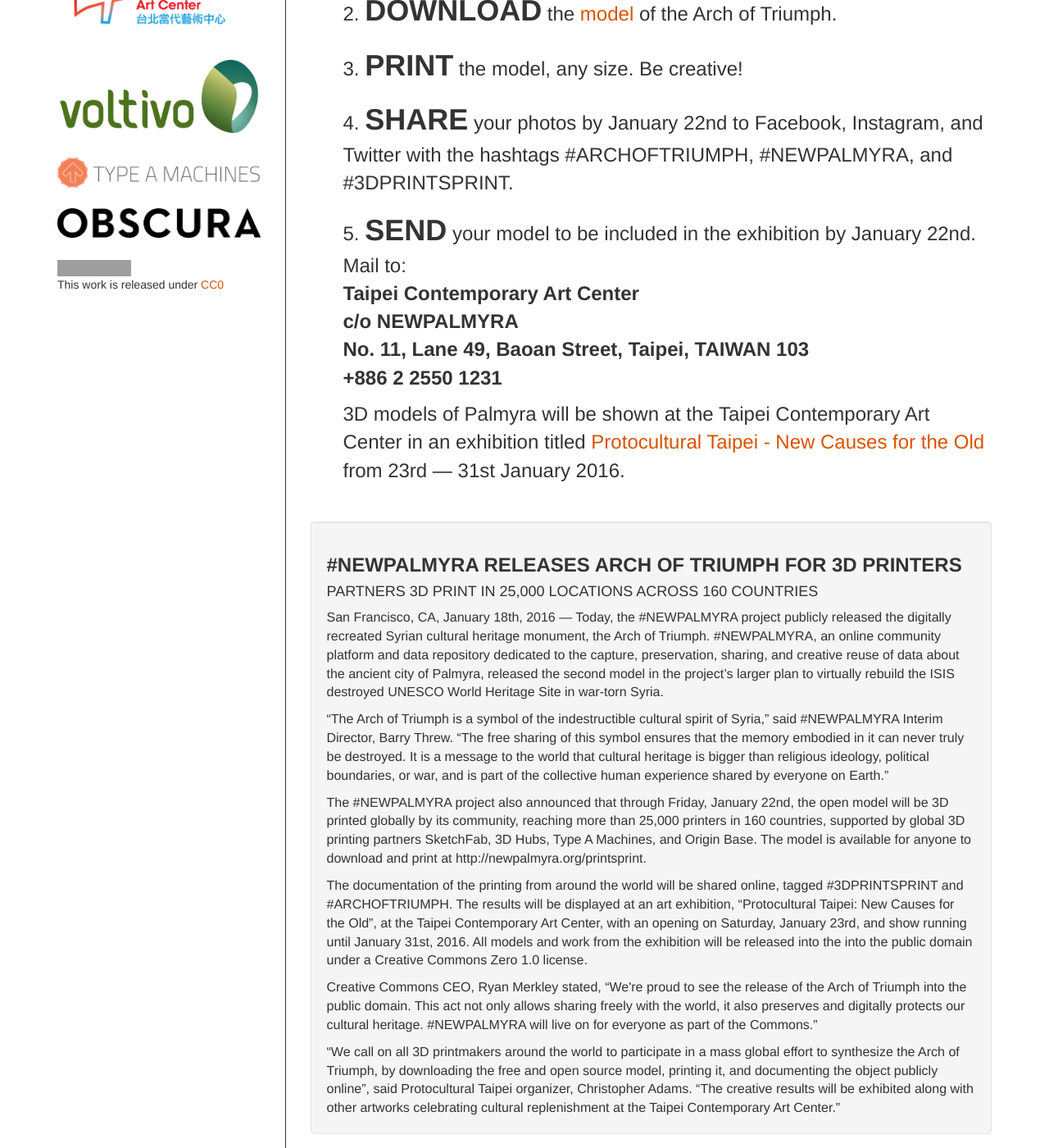
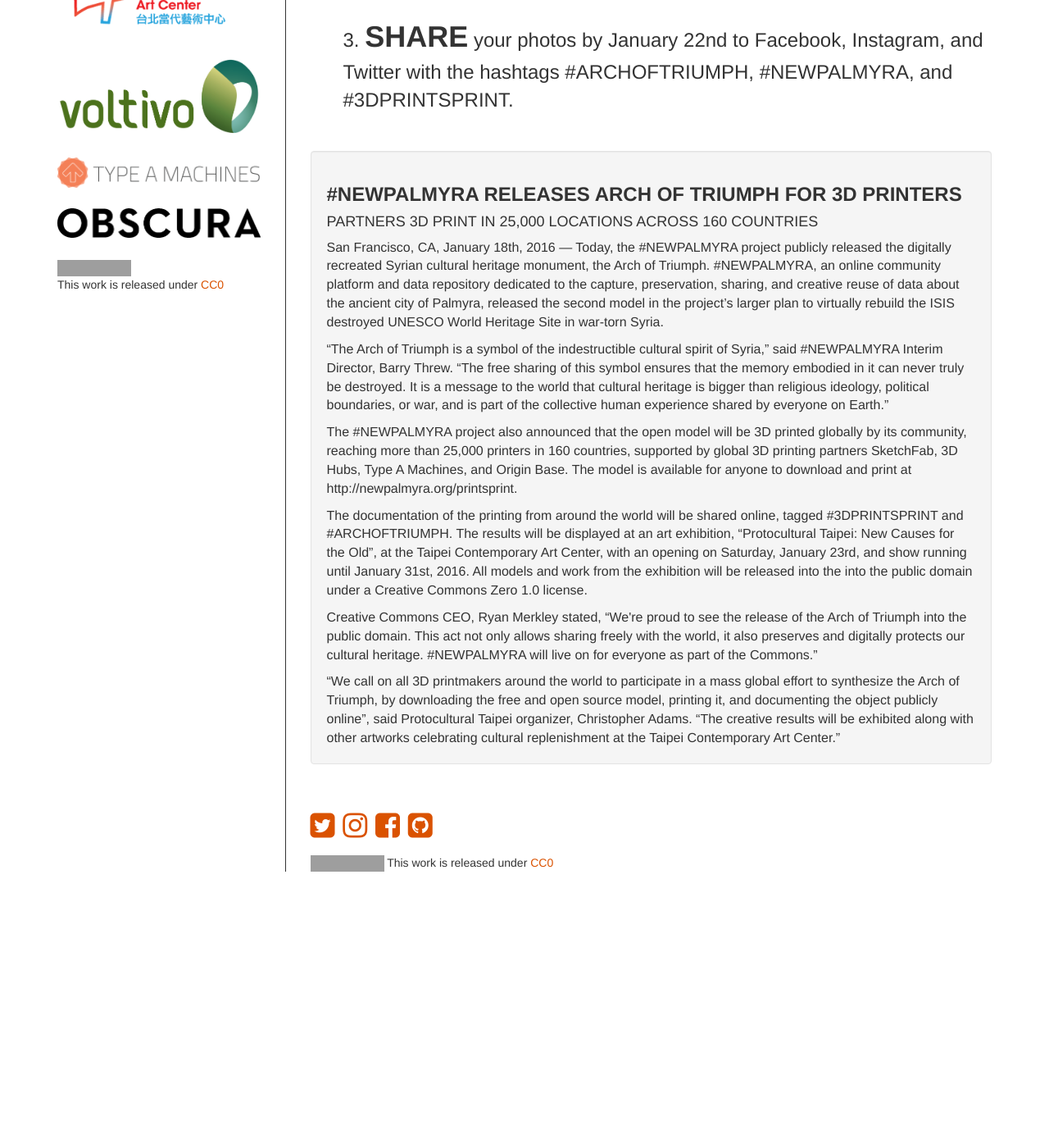
Before and after one commit to YasserMustafa/newpalmyra.org, a Jekyll site: the page built from printsprint.html, in a window 1280 px wide and 1400 px high, scrolled down 962 px. Shown: the whole window at 82% size. Built offline with Jekyll 4.4.1, drawn with Linux system fonts in a browser that asks for light colours; nearby versions of some CDN libraries; after the commit the page ends 2073 px from its top, so only the background shows below that; some of the changed text lies outside the part shown; grey boxes are pictures that could not be loaded.

Commit message:
removed dates from print sprint

```diff
--- a/printsprint.html
+++ b/printsprint.html
@@ -1,6 +1,6 @@
 ---
 layout: default
-title: "Celebrate and preserve the cultural heritage of Syria by 3D Printing the Arch of Triumph by January 22nd, 2016"
+title: "Celebrate and preserve the cultural heritage of Syria by 3D Printing the Arch of Triumph"
 redirect_from: "/printpalmyra/"
 sidebar: print-affiliate-list.html
 ---
@@ -12,23 +12,9 @@ sidebar: print-affiliate-list.html
 
       <div style="margin:0 auto; text-align:left; width:100%; margin-top: 30px; ">
       <ol style="list-style-position: inside; font-size: 1.5em; ">
-        <li style="margin-bottom:15px;"><strong style="font-size: 1.5em;" >PLEDGE</strong> to print the model by sending an email to <a href="mailto:info@newpalmyra.org" >INFO@NEWPALMYRA.ORG</a>.</li>
         <li style="margin-bottom:15px;"><strong style="font-size: 1.5em;">DOWNLOAD</strong> the <a href="https://sketchfab.com/models/34cc79141552447f98ef8807875a36c2#download" >model</a> of the Arch of Triumph.</li>
         <li style="margin-bottom:15px;"><strong style="font-size: 1.5em;">PRINT</strong> the model, any size. Be creative!</li>
         <li style="margin-bottom:15px;"><strong style="font-size: 1.5em;">SHARE</strong> your photos by January 22nd to Facebook, Instagram, and Twitter with the hashtags #ARCHOFTRIUMPH, #NEWPALMYRA, and #3DPRINTSPRINT.</li>
-        <li style="margin-bottom:15px;"><strong style="font-size: 1.5em;">SEND</strong> your model to be included in the exhibition by January 22nd. Mail to:
-          <p>
-          <strong>
-          Taipei Contemporary Art Center<br />
-          c/o NEWPALMYRA<br />
-          No. 11, Lane 49, Baoan Street, Taipei, TAIWAN 103<br />
-          +886 2 2550 1231<br />
-          </strong>
-          </p>
-          <p>
-          3D models of Palmyra will be shown at the Taipei Contemporary Art Center in an exhibition titled <a href="http://protocultural.org/2016/01/taipei/">Protocultural Taipei - New Causes for the Old</a> from 23rd — 31st January 2016.
-          </p>
-        </li>
       </ol>
 
       <section id="block-block-4" class="block block-block clearfix">
@@ -42,7 +28,7 @@ sidebar: print-affiliate-list.html
 
     <p>“The Arch of Triumph is a symbol of the indestructible cultural spirit of Syria,” said #NEWPALMYRA Interim Director, Barry Threw. “The free sharing of this symbol ensures that the memory embodied in it can never truly be destroyed. It is a message to the world that cultural heritage is bigger than religious ideology, political boundaries, or war, and is part of the collective human experience shared by everyone on Earth.”</p>
 
-    <p>The #NEWPALMYRA project also announced that through Friday, January 22nd, the open model will be 3D printed globally by its community, reaching more than 25,000 printers in 160 countries, supported by global 3D printing partners SketchFab, 3D Hubs, Type A Machines, and Origin Base. The model is available for anyone to download and print at http://newpalmyra.org/printsprint.</p>
+    <p>The #NEWPALMYRA project also announced that the open model will be 3D printed globally by its community, reaching more than 25,000 printers in 160 countries, supported by global 3D printing partners SketchFab, 3D Hubs, Type A Machines, and Origin Base. The model is available for anyone to download and print at http://newpalmyra.org/printsprint.</p>
 
     <p>The documentation of the printing from around the world will be shared online, tagged #3DPRINTSPRINT and #ARCHOFTRIUMPH. The results will be displayed at an art exhibition, “Protocultural Taipei: New Causes for the Old”, at the Taipei Contemporary Art Center, with an opening on Saturday, January 23rd, and show running until January 31st, 2016. All models and work from the exhibition will be released into the into the public domain under a Creative Commons Zero 1.0 license. </p>
 
```
